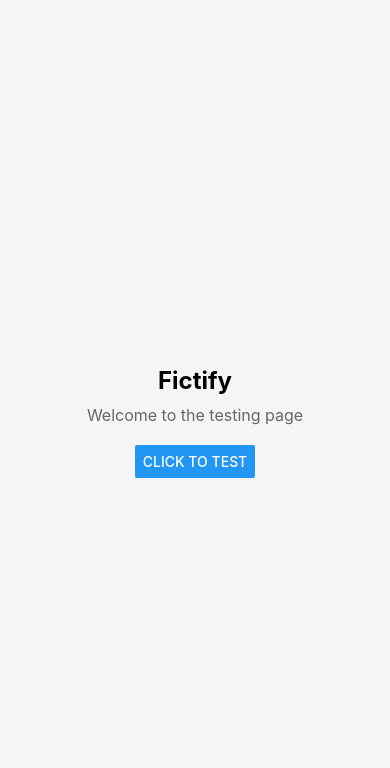
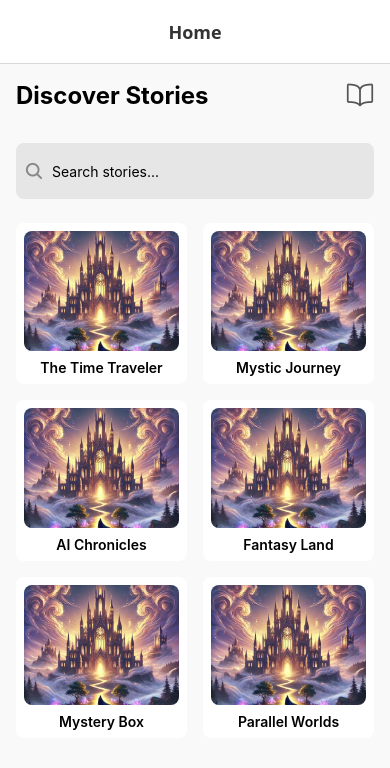
Before and after one commit to wqy7711/interactive-novel-platform, a React Native app in the folder my-app/: screen /Home in a window 390 px wide. Shown: the top 768 px of the page. Built offline with nearby package versions, Linux system fonts and the light colour scheme.

Commit message:
Added HomeScreen Page

```diff
--- a/my-app/App.tsx
+++ b/my-app/App.tsx
@@ -1,37 +1,28 @@
 import React from 'react';
-import { View, Text, Button, StyleSheet, Alert } from 'react-native';
+import { NavigationContainer } from '@react-navigation/native';
+import { createNativeStackNavigator } from '@react-navigation/native-stack';
+import HomeScreen from './screens/HomeScreen';
+
+
+const Stack = createNativeStackNavigator();
 
 export default function App() {
-
-  const handlePress = () => {
-    Alert.alert("Welcome", "This is a test ！", [{ text: "Successful" }]);
-  };
-
   return (
-    <View style={styles.container}>
-      <Text style={styles.title}>Fictify</Text>
-      <Text style={styles.subtitle}>Welcome to the testing page</Text>
-      <Button title="Click to test" onPress={handlePress} />
-    </View>
+    <NavigationContainer>
+      <Stack.Navigator
+        initialRouteName="Home"
+        screenOptions={{
+          headerStyle: { backgroundColor: '#fff' },
+          headerTitleStyle: { color: '#333', fontWeight: 'bold' },
+          headerTitleAlign: 'center',
+        }}
+      >
+        <Stack.Screen
+          name="Home"
+          component={HomeScreen}
+          options={{ title: 'Home' }}
+        />
+      </Stack.Navigator>
+    </NavigationContainer>
   );
 }
-
-const styles = StyleSheet.create({
-  container: {
-    flex: 1,
-    justifyContent: 'center',
-    alignItems: 'center',
-    backgroundColor: '#f5f5f5',
-    padding: 16,
-  },
-  title: {
-    fontSize: 24,
-    fontWeight: 'bold',
-    marginBottom: 10,
-  },
-  subtitle: {
-    fontSize: 16,
-    color: '#666',
-    marginBottom: 20,
-  },
-});
--- /dev/null
+++ b/my-app/screens/HomeScreen.tsx
@@ -0,0 +1,67 @@
+import React, { useState } from 'react';
+import { View, Text, TextInput, StyleSheet, FlatList, Image, TouchableOpacity, SafeAreaView } from 'react-native';
+import { StatusBar } from 'expo-status-bar';
+import { Ionicons } from '@expo/vector-icons';
+import exampleImage from '../assets/image/example.png';
+
+const DATA = [
+  { id: '1', title: 'The Time Traveler', image: exampleImage },
+  { id: '2', title: 'Mystic Journey', image: exampleImage },
+  { id: '3', title: 'AI Chronicles', image: exampleImage },
+  { id: '4', title: 'Fantasy Land', image: exampleImage },
+  { id: '5', title: 'Mystery Box', image: exampleImage },
+  { id: '6', title: 'Parallel Worlds', image: exampleImage },
+];
+
+export default function HomeScreen() {
+  const [searchText, setSearchText] = useState('');
+
+  const renderItem = ({ item }: { item: { id: string; title: string; image: any } }) => (
+    <TouchableOpacity style={styles.card} onPress={() => alert(`You selected: ${item.title}`)}>
+      <Image source={item.image} style={styles.image} />
+      <Text style={styles.title}>{item.title}</Text>
+    </TouchableOpacity>
+  );
+
+  return (
+    <SafeAreaView style={styles.container}>
+      <StatusBar style="dark" />
+      <View style={styles.header}>
+        <Text style={styles.headerText}>Discover Stories</Text>
+        <Ionicons name="book-outline" size={28} color="#555" />
+      </View>
+
+      <View style={styles.searchBar}>
+        <Ionicons name="search" size={20} color="#888" style={styles.searchIcon} />
+        <TextInput
+          placeholder="Search stories..."
+          style={styles.searchInput}
+          value={searchText}
+          onChangeText={setSearchText}
+        />
+      </View>
+
+      <FlatList
+        data={DATA}
+        keyExtractor={(item) => item.id}
+        renderItem={renderItem}
+        numColumns={2}
+        contentContainerStyle={styles.grid}
+        showsVerticalScrollIndicator={false}
+      />
+    </SafeAreaView>
+  );
+}
+
+const styles = StyleSheet.create({
+  container: { flex: 1, backgroundColor: '#f9f9f9' },
+  header: { flexDirection: 'row', justifyContent: 'space-between', alignItems: 'center', padding: 16 },
+  headerText: { fontSize: 24, fontWeight: 'bold' },
+  searchBar: { flexDirection: 'row', alignItems: 'center', backgroundColor: '#e6e6e6', margin: 16, borderRadius: 8, padding: 8 },
+  searchIcon: { marginRight: 8 },
+  searchInput: { flex: 1, height: 40 },
+  grid: { paddingHorizontal: 8 },
+  card: { flex: 1, margin: 8, backgroundColor: '#fff', borderRadius: 8, padding: 8, alignItems: 'center' },
+  image: { width: '100%', height: 120, borderRadius: 8 },
+  title: { marginTop: 8, fontSize: 14, fontWeight: '600' },
+});
```
Also changed, not shown: my-app/package.json (+17 -5 lines), my-app/assets/image/example.png (added), my-app/declarations.d.ts (added), 1 other file (tests, documents, lock files or other folders).
